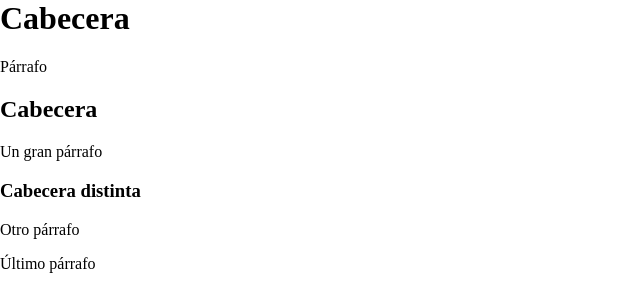
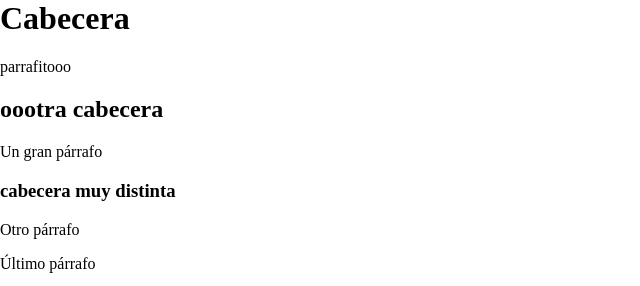
Before and after one commit to LewisGS/myCMS, a PHP site: page /prueba2.html in a window 1280 px wide. Shown: the top 286 px of the page, without its empty margins (0-640 px from the left). Run offline with PHP 8.4, Linux system fonts and the light colour scheme.

Commit message:
commit PFC-cms 18.30 -- 26/05/2015

```diff
--- a/luis.php
+++ b/luis.php
@@ -117,6 +117,8 @@ if (isset($_POST['textarea'])) {
 
             $(document).ready(function () {
 
+//                Funcion que nos permite volver atras con los cambios por si
+//                acaso no nos gusta lo que hemos escrito
                 $("#deshacer").on("click", function () {
                     swal({title: "¿Estas seguro?", text: "¡Dejaremos las cosas como al principio!",
                         type: "warning",
--- a/prueba2.html
+++ b/prueba2.html
@@ -7,16 +7,16 @@
     <body marginwidth="0" marginheight="0">
         <div>
             <h1>Cabecera</h1>
-            <p>Párrafo</p>
+            <p>parrafitooo</p>
         </div>
 
         <div>
-            <h2>Cabecera</h2>
+            <h2>oootra cabecera</h2>
             <p>Un gran párrafo</p>
         </div>
 
         <div>
-            <h3>Cabecera distinta</h3>
+            <h3>cabecera muy distinta</h3>
             <p>Otro párrafo</p>
         </div>
 
```
